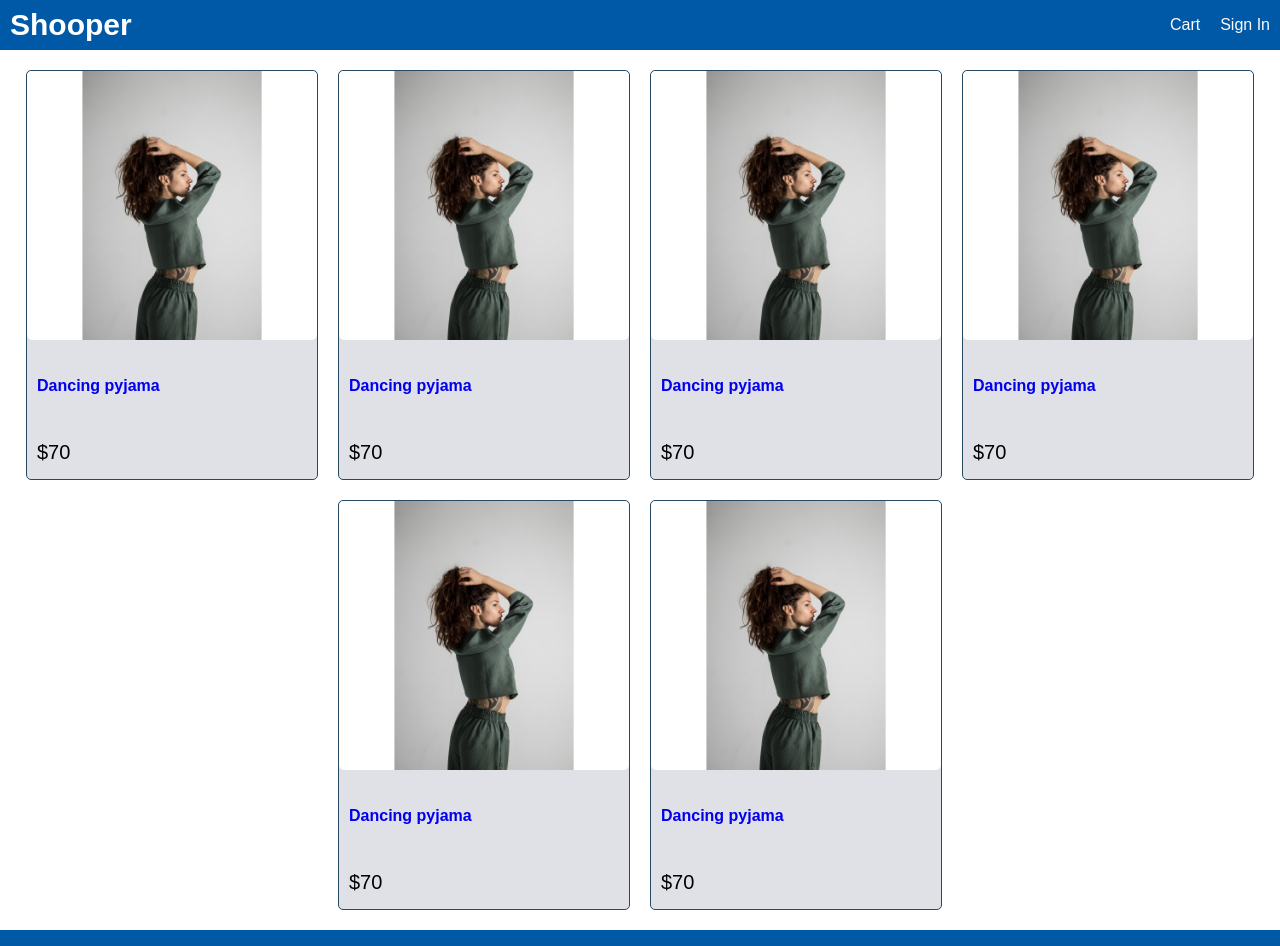
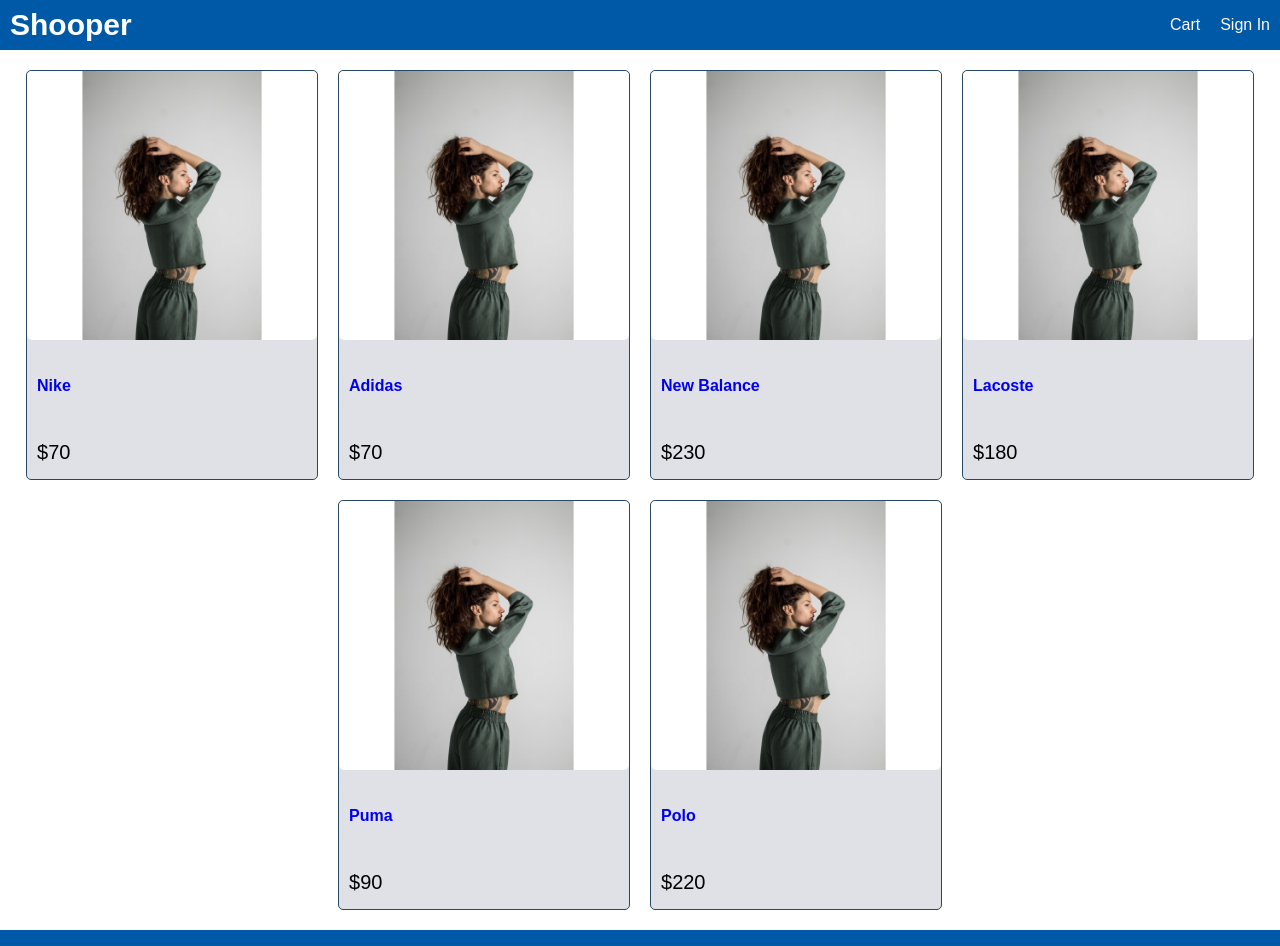
Before and after one commit to BouzidYoussef/e-commerce-1, a React (Create React App) app in the folder front/: page / in a window 1280 px wide. Shown: the top 946 px of the page. Built offline with nearby package versions, Linux system fonts and the light colour scheme.

Commit message:
data are dynamic

```diff
--- a/front/src/App.js
+++ b/front/src/App.js
@@ -1,3 +1,5 @@
+import React from 'react';
+import data from './data';
 
 function App() {
   return (
@@ -13,10 +15,17 @@
         </header>
         <main>
             <div className="row center">
-                <div className="card">
-                    <a href="product.html"><img className="meduim" src="./images/product-1.jpg" alt="product"/></a>
+              {
+                data.products.map(product =>(<div key={product._id} className="card">
+                <a href={`/product/${product._id}`}>
+                  <img
+                  className="meduim"
+                  src={product.image}
+                  alt={product.name}
+                  />
+                  </a>
                 <div className="card-body">
-                        <a href="product.html"><h2>Dancing pyjama</h2></a>
+                <a href={`/product/${product._id}`}><h2>{product.name}</h2></a>
                     <div className="rating">
                         <span> <i className="fa fa-star"></i> </span>
                         <span> <i className="fa fa-star"></i> </span>
@@ -25,91 +34,11 @@
                         <span> <i className="fa fa-star"></i> </span>
                     </div>
                     <div className="price">
-                            $70
+                        ${product.price}
                     </div>
                 </div>
               </div>
-                <div className="card">
-
-                    <a href="product.html"><img className="meduim" src="./images/product-1.jpg" alt="product"/></a>
-                    <div className="card-body">
-                        <a href="product.html"><h2>Dancing pyjama</h2></a>
-                        <div className="rating">
-                            <span> <i className="fa fa-star"></i> </span>
-                            <span> <i className="fa fa-star"></i> </span>
-                            <span> <i className="fa fa-star"></i> </span>
-                            <span> <i className="fa fa-star"></i> </span>
-                            <span> <i className="fa fa-star"></i> </span>
-                        </div>
-                        <div className="price">
-                            $70
-                        </div>
-                    </div>
-                </div>
-                <div className="card">
-                    <a href="product.html"><img className="meduim" src="./images/product-1.jpg" alt="product"/></a>
-                    <div className="card-body">
-                        <a href="product.html"><h2>Dancing pyjama</h2></a>
-                        <div className="rating">
-                            <span> <i className="fa fa-star"></i> </span>
-                            <span> <i className="fa fa-star"></i> </span>
-                            <span> <i className="fa fa-star"></i> </span>
-                            <span> <i className="fa fa-star"></i> </span>
-                            <span> <i className="fa fa-star"></i> </span>
-                        </div>
-                        <div className="price">
-                            $70
-                        </div>
-                    </div>
-                </div>
-                <div className="card">
-                    <a href="product.html"><img className="meduim" src="./images/product-1.jpg" alt="product"/></a>
-                    <div className="card-body">
-                        <a href="product.html"><h2>Dancing pyjama</h2></a>
-                        <div className="rating">
-                            <span> <i className="fa fa-star"></i> </span>
-                            <span> <i className="fa fa-star"></i> </span>
-                            <span> <i className="fa fa-star"></i> </span>
-                            <span> <i className="fa fa-star"></i> </span>
-                            <span> <i className="fa fa-star"></i> </span>
-                        </div>
-                        <div className="price">
-                            $70
-                        </div>
-                    </div>
-                </div>
-                <div className="card">
-                     <a href="product.html"><img className="meduim" src="./images/product-1.jpg" alt="product"/></a>
-                    <div className="card-body">
-                        <a href="product.html"><h2>Dancing pyjama</h2></a>
-                        <div className="rating">
-                            <span> <i className="fa fa-star"></i> </span>
-                            <span> <i className="fa fa-star"></i> </span>
-                            <span> <i className="fa fa-star"></i> </span>
-                            <span> <i className="fa fa-star"></i> </span>
-                            <span> <i className="fa fa-star"></i> </span>
-                        </div>
-                        <div className="price">
-                            $70
-                        </div>
-                    </div>
-                </div>
-                <div className="card">
-                    <a href="product.html"><img className="meduim" src="./images/product-1.jpg" alt="product"/></a>
-                    <div className="card-body">
-                        <a href="product.html"><h2>Dancing pyjama</h2></a>
-                        <div className="rating">
-                            <span> <i className="fa fa-star"></i> </span>
-                            <span> <i className="fa fa-star"></i> </span>
-                            <span> <i className="fa fa-star"></i> </span>
-                            <span> <i className="fa fa-star"></i> </span>
-                            <span> <i className="fa fa-star"></i> </span>
-                        </div>
-                        <div className="price">
-                            $70
-                        </div>
-                    </div>
-                </div>
+                ))}
               </div>
         </main>
         <footer className="row center">
--- a/front/src/data.js
+++ b/front/src/data.js
@@ -68,3 +68,5 @@
         },
     ]
 }
+
+export default data;
```
Lines whose indentation alone changed are shown as unchanged.
